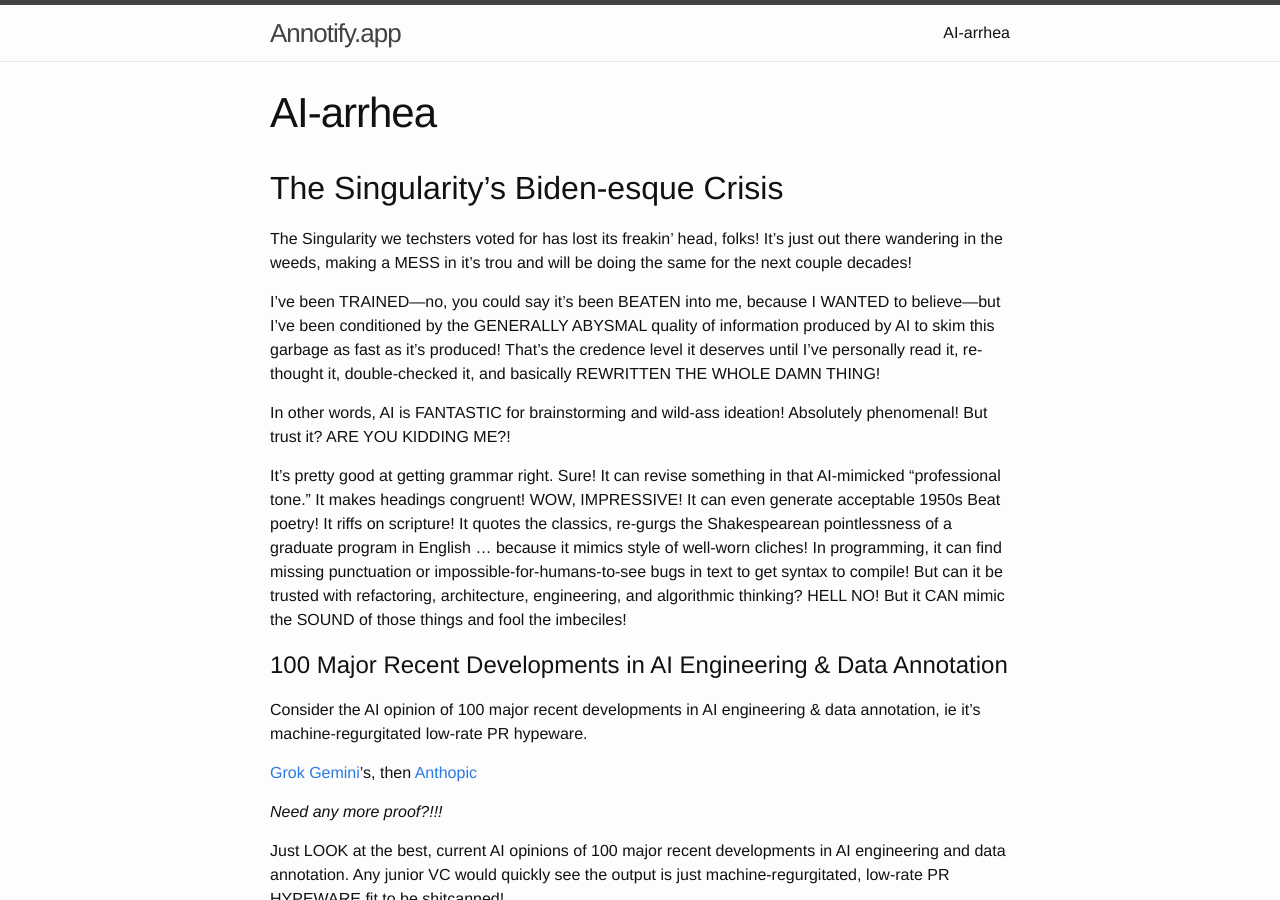
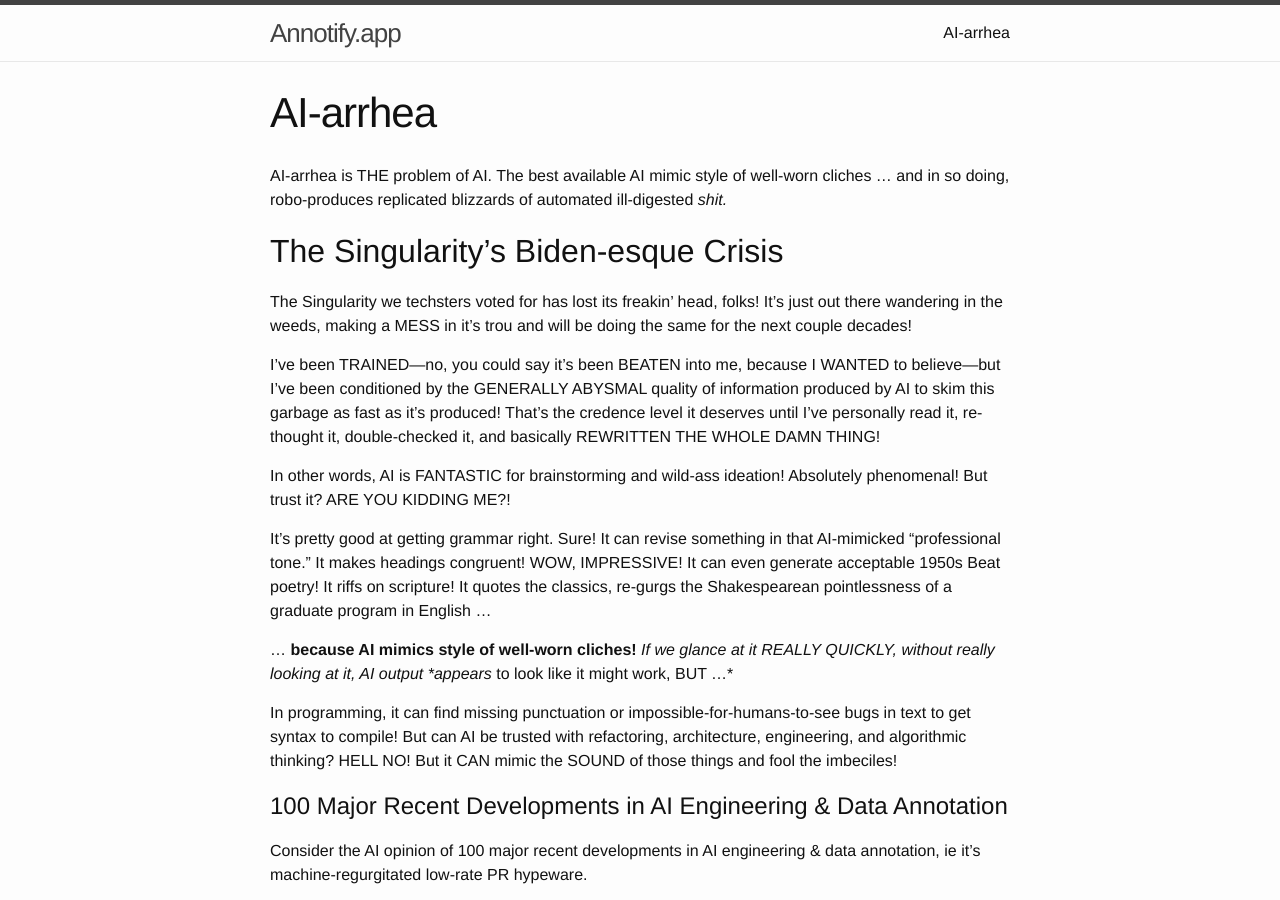
Before and after one commit to annotifyapp/annotifyapp.github.io, a Jekyll site: the page built from AI-arrhea.md, in a window 1280 px wide and 900 px high. Built offline with Jekyll 4.4.1, drawn with Linux system fonts in a browser that asks for light colours.

Commit message:
rant-erizer

```diff
--- a/AI-arrhea.md
+++ b/AI-arrhea.md
@@ -3,6 +3,8 @@ layout: page
 title: AI-arrhea
 permalink: /aiarrhea/
 ---
+
+AI-arrhea is THE problem of AI. The best available AI mimic style of well-worn cliches ... and in so doing, robo-produces replicated blizzards of automated ill-digested *shit.*
 
 ## The Singularity's Biden-esque Crisis
 
@@ -12,7 +14,11 @@ I've been TRAINED—no, you could say it's been BEATEN into me, because I WANTED
 
 In other words, AI is FANTASTIC for brainstorming and wild-ass ideation! Absolutely phenomenal! But trust it? ARE YOU KIDDING ME?!
 
-It's pretty good at getting grammar right. Sure! It can revise something in that AI-mimicked "professional tone." It makes headings congruent! WOW, IMPRESSIVE! It can even generate acceptable 1950s Beat poetry! It riffs on scripture! It quotes the classics, re-gurgs the Shakespearean pointlessness of a graduate program in English ... because it mimics style of well-worn cliches! In programming, it can find missing punctuation or impossible-for-humans-to-see bugs in text to get syntax to compile! But can it be trusted with refactoring, architecture, engineering, and algorithmic thinking? HELL NO! But it CAN mimic the SOUND of those things and fool the imbeciles!
+It's pretty good at getting grammar right. Sure! It can revise something in that AI-mimicked "professional tone." It makes headings congruent! WOW, IMPRESSIVE! It can even generate acceptable 1950s Beat poetry! It riffs on scripture! It quotes the classics, re-gurgs the Shakespearean pointlessness of a graduate program in English ...
+
+... **because AI mimics style of well-worn cliches!**  *If we glance at it REALLY QUICKLY, without really looking at it, AI output *appears* to look like it might work, BUT ...*
+
+In programming, it can find missing punctuation or impossible-for-humans-to-see bugs in text to get syntax to compile! But can AI be trusted with refactoring, architecture, engineering, and algorithmic thinking? HELL NO! But it CAN mimic the SOUND of those things and fool the imbeciles!
 
 # 100 Major Recent Developments in AI Engineering & Data Annotation
 
```
